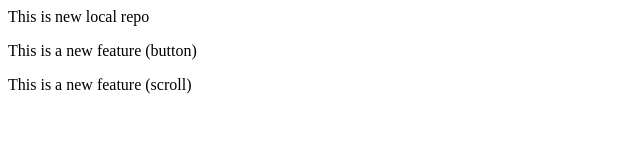
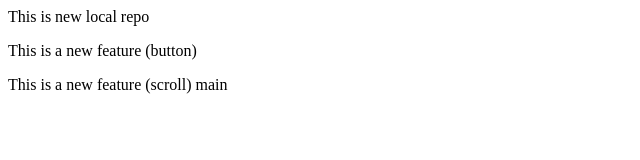
Before and after one commit to Harman1990/localrepo, a plain HTML site: page index.html in a window 1280 px wide. Shown: the full height of the page, 0-640 px from the left. Drawn offline with Linux system fonts and the light colour scheme.

Commit message:
Updated main

```diff
--- a/index.html
+++ b/index.html
@@ -1,3 +1,3 @@
 <p>This is new local repo</p>
 <p>This is a new feature (button)</p>
-<p>This is a new feature (scroll)</p>
+<p>This is a new feature (scroll) main</p>
```
